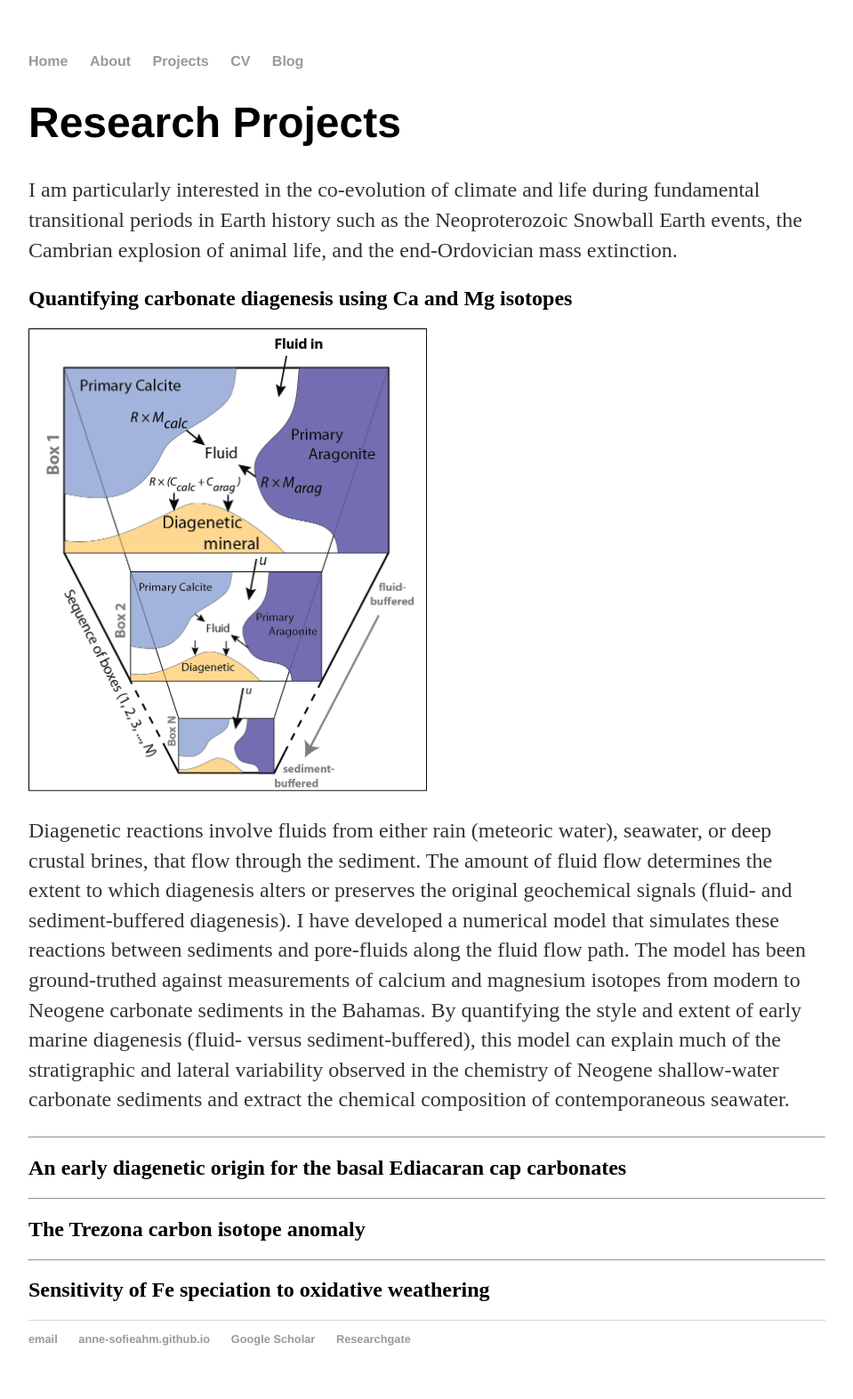
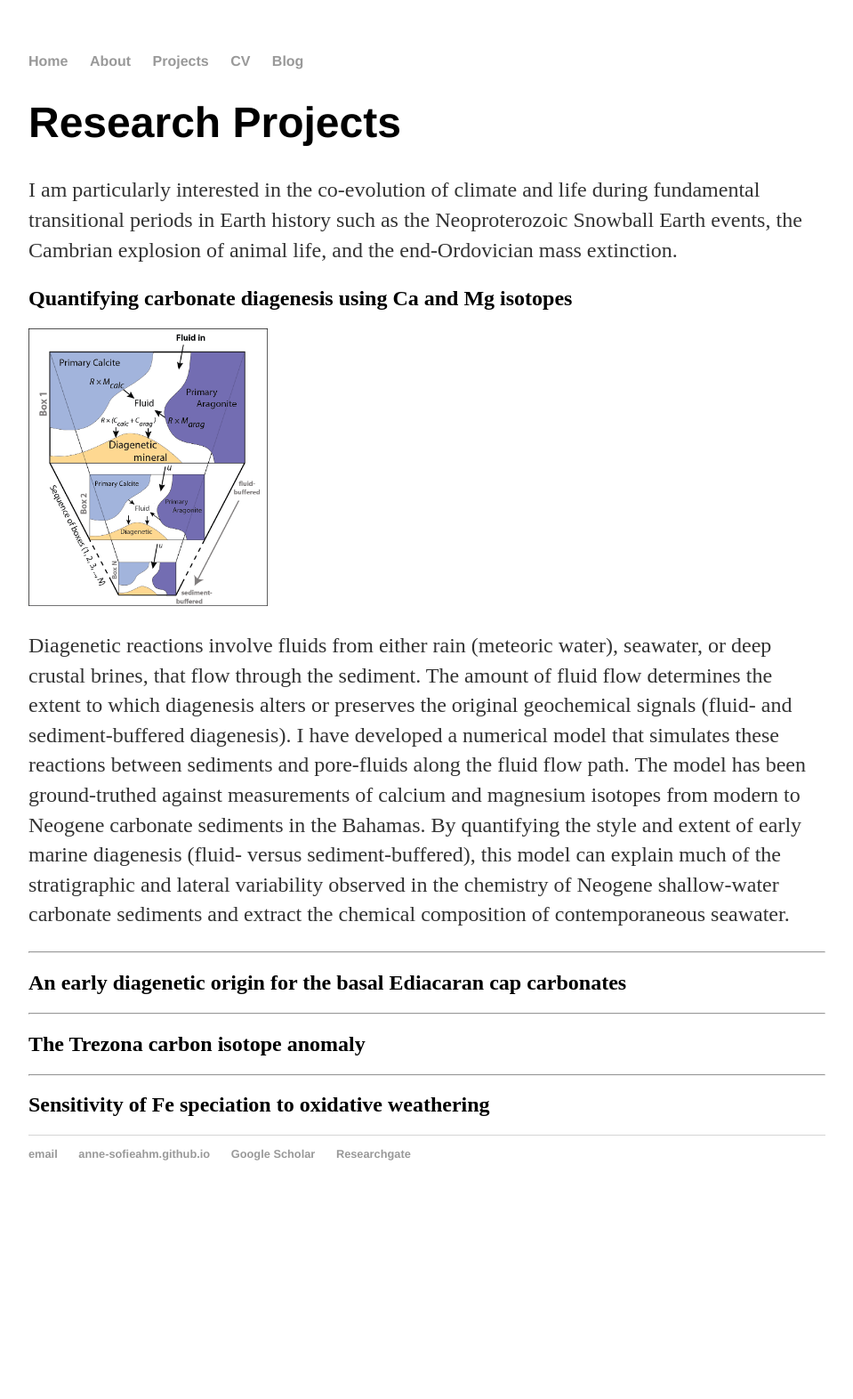
Before and after one commit to Anne-SofieAhm/Anne-SofieAhm.github.io, a Jekyll site: the page built from projects/index.html, in a window 1280 px wide. Shown: the whole page at 89% size, without its empty margins (160-1119 px from the left). Built offline with Jekyll 4.4.1, drawn with Linux system fonts in a browser that asks for light colours; after the commit the page ends 1364 px from its top, so only the background shows below that.

Commit message:
Update index.html

```diff
--- a/projects/index.html
+++ b/projects/index.html
@@ -11,7 +11,7 @@ title: Research Projects
   end-Ordovician mass extinction.</p>
 
 <h2>Quantifying carbonate diagenesis using Ca and Mg isotopes</h2>
-<img src="../Fig1_boxmodel_b.png" width="50%" align=”right”/>
+<img src="../Fig1_boxmodel_b.png" width="30%" align=”right”/>
 <p>Diagenetic reactions involve fluids from either rain (meteoric water), seawater,
   or deep crustal brines, that flow through the sediment. The amount of fluid flow
   determines the extent to which diagenesis alters or preserves the original geochemical
```
